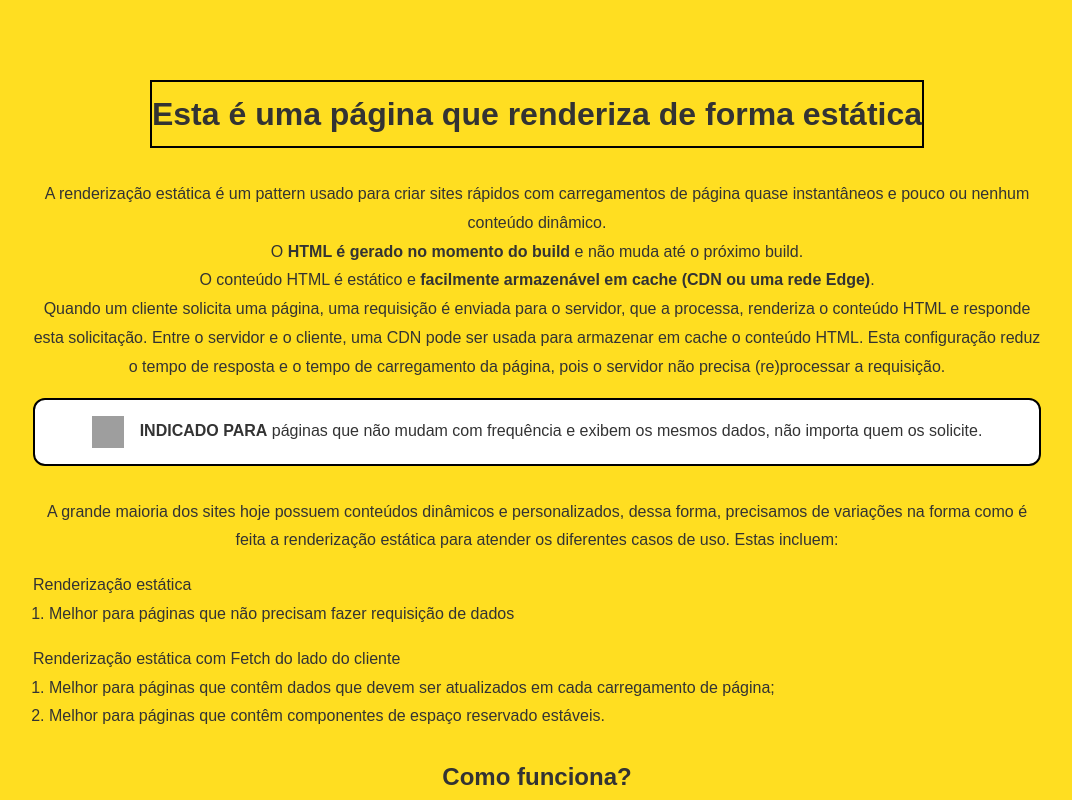
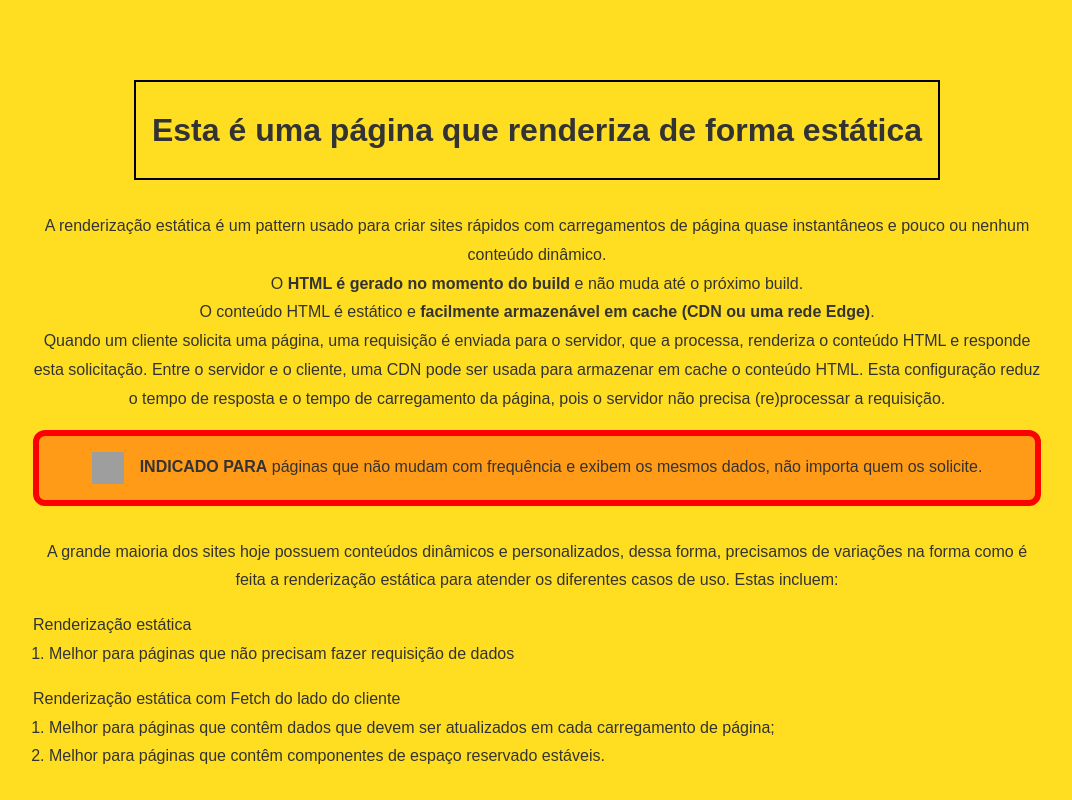
Before and after one commit to amanda-yosh/rendering-patterns-on-next, a Next.js app: page /static-rendering in a window 1280 px wide. Shown: the top 800 px of the page, without its empty margins (103-1175 px from the left). Built offline with nearby package versions, Linux system fonts and the light colour scheme; grey boxes are pictures that could not be loaded.

Commit message:
chore: layout adjusts

```diff
--- a/src/components/Alert/Alert.module.css
+++ b/src/components/Alert/Alert.module.css
@@ -5,7 +5,30 @@
     text-align: start;
     gap: 16px;
     padding: 16px;
-    border: 2px solid black;
+    border: 6px solid;
     border-radius: 12px;
-    background-color: #fff;
+    animation: changeColor 3s infinite;
 }
+
+@keyframes changeColor {
+    0% {
+        border-color: red;
+        background-color: rgb(255, 0, 0, 0.3);
+    }
+    25% {
+        border-color: blue;
+        background-color: rgb(0, 0, 255, 0.3);
+    }
+    50% {
+        border-color: green;
+        background-color: rgb(60, 179, 113, 0.3);
+    }
+    75% {
+        border-color: yellow;
+        background-color: rgb(255, 165, 0, 0.3);
+    }
+    100% {
+        border-color: red;
+        background-color: rgb(255, 0, 0, 0.3);
+    }
+}
--- a/src/components/Title/Title.module.css
+++ b/src/components/Title/Title.module.css
@@ -1,5 +1,6 @@
 .title {
     line-height: 4rem;
     text-align: center;
+    padding: 1rem;
     border: 2px solid #ffde21;
 }
```
